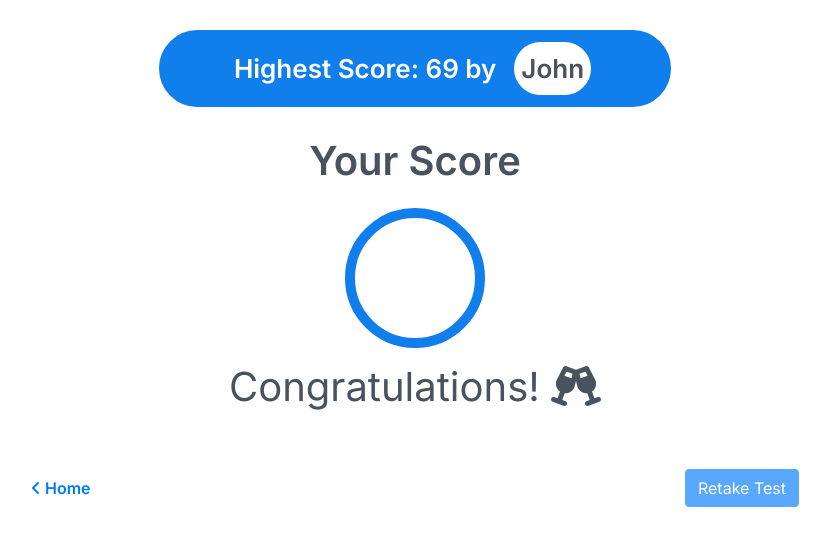
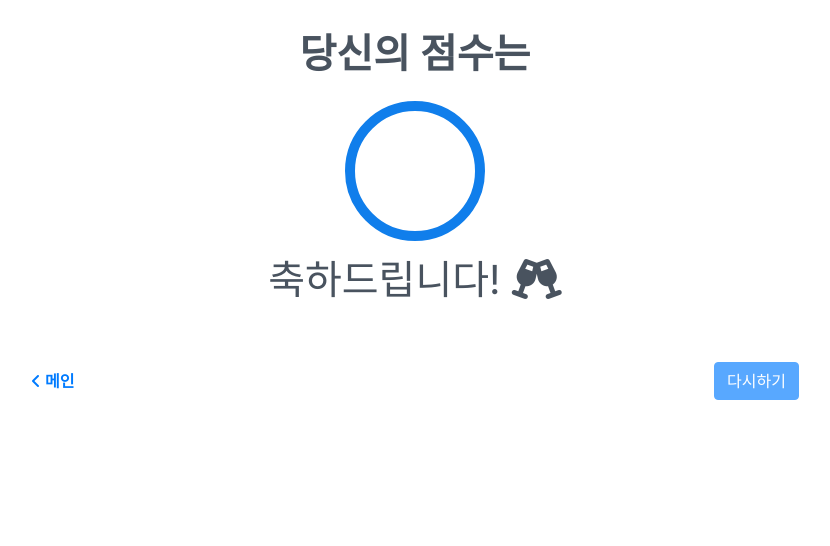
Before and after one commit to ypproject/kickguide_quiz, a Flask app: page /score/1 in a window 1280 px wide. Shown: the part 45-591 px from the top of the page, without its empty margins (225-1055 px from the left). Run offline with Flask 3, Linux system fonts and the light colour scheme; some libraries are stand-ins or nearby versions.

Commit message:
Update score.html

```diff
--- a/templates/score.html
+++ b/templates/score.html
@@ -2,17 +2,14 @@
 
 {% block content %}
     <div class="score-main">
-            <div class="highest-score">
-                <div>Highest Score: 69 by </div> <div class="high-score-name">John</div>
-            </div>
-            <h1 class="score-head">Your Score</h1>
+            <h1 class="score-head">당신의 점수는</h1>
             <div class="score-circle">
                 <h1>{{ session['marks'] }}</h1>
             </div>
-            <h1 class="congrats-cls">Congratulations! <i class="fas fa-glass-cheers"></i></h1>
+            <h1 class="congrats-cls">축하드립니다! <i class="fas fa-glass-cheers"></i></h1>
             <div class="redirect-links">
-                <a href="{{ url_for('home') }}"><i class='fas fa-angle-left'></i> Home</a>
-                <a href="#" class="btn btn-primary disabled" >Retake Test</a>
+                <a href="{{ url_for('home') }}"><i class='fas fa-angle-left'></i> 메인</a>
+                <a href="#" class="btn btn-primary disabled" >다시하기</a>
             </div>
     </div>
 {% endblock %}
```
